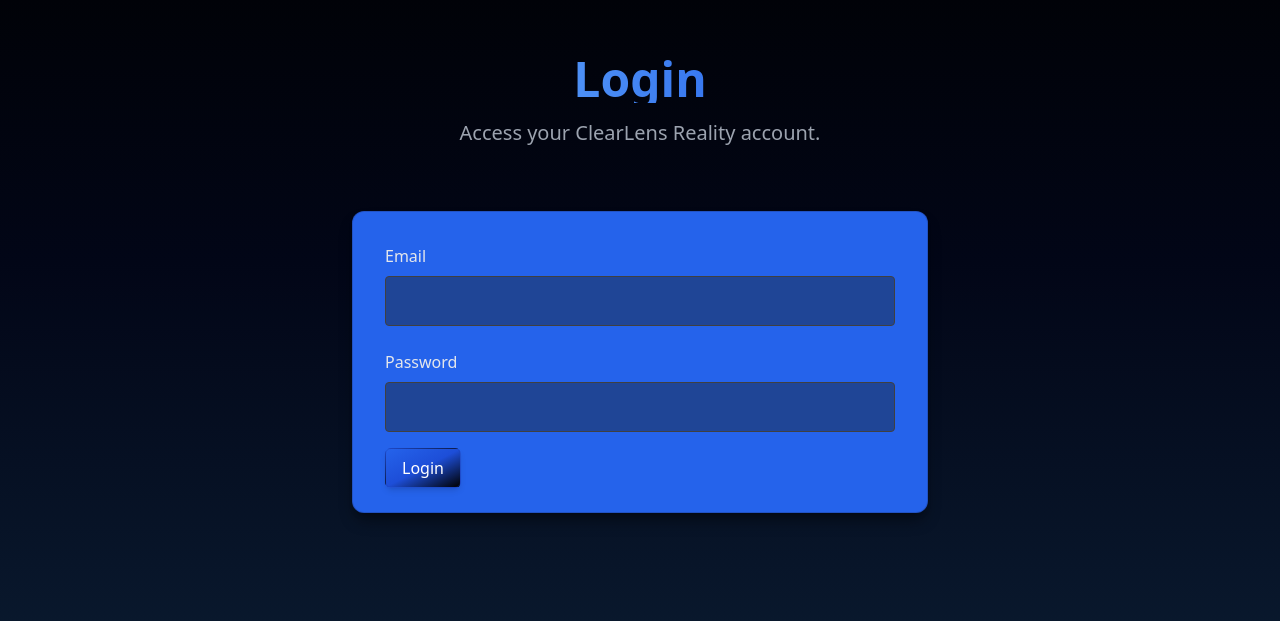
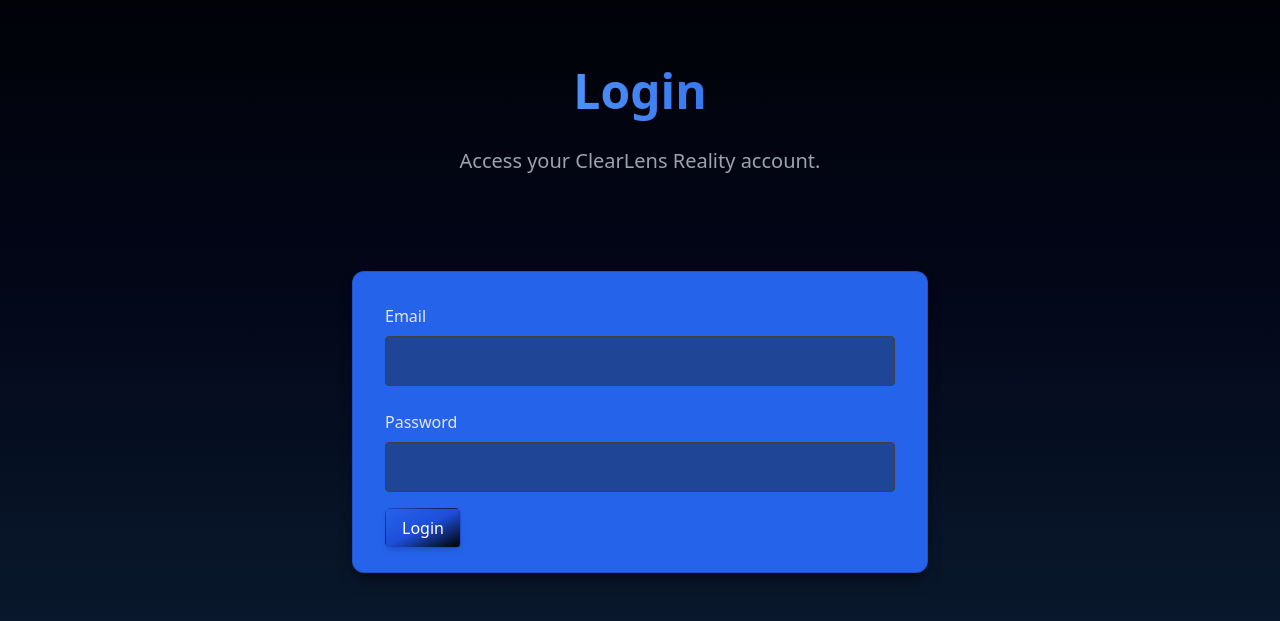
Before and after one commit to clearlensreality-blip/clearlens-reality, a Next.js app: page /login in a window 1280 px wide. Shown: the part 137-758 px from the top of the page. Built offline with nearby package versions, Linux system fonts and the light colour scheme.

Commit message:
Adjusted login layout and solid blue form box

```diff
--- a/app/login/page.tsx
+++ b/app/login/page.tsx
@@ -7,8 +7,8 @@
     <div className="min-h-screen w-full flex flex-col items-center pt-48">
 
       {/* HERO */}
-      <section className="space-y-4 text-center mb-16">
-        <h1 className="text-5xl font-bold bg-gradient-to-r from-blue-400 to-blue-600 bg-clip-text text-transparent">
+      <section className="space-y-4 text-center mb-24">
+        <h1 className="text-5xl font-bold leading-normal pb-1 bg-gradient-to-r from-blue-400 to-blue-600 bg-clip-text text-transparent">
           Login
         </h1>
 
@@ -37,7 +37,6 @@
             />
           </div>
 
-          {/* Full-width button */}
           <div className="w-full">
             <Button href="#" className="w-full">Login</Button>
           </div>
```
